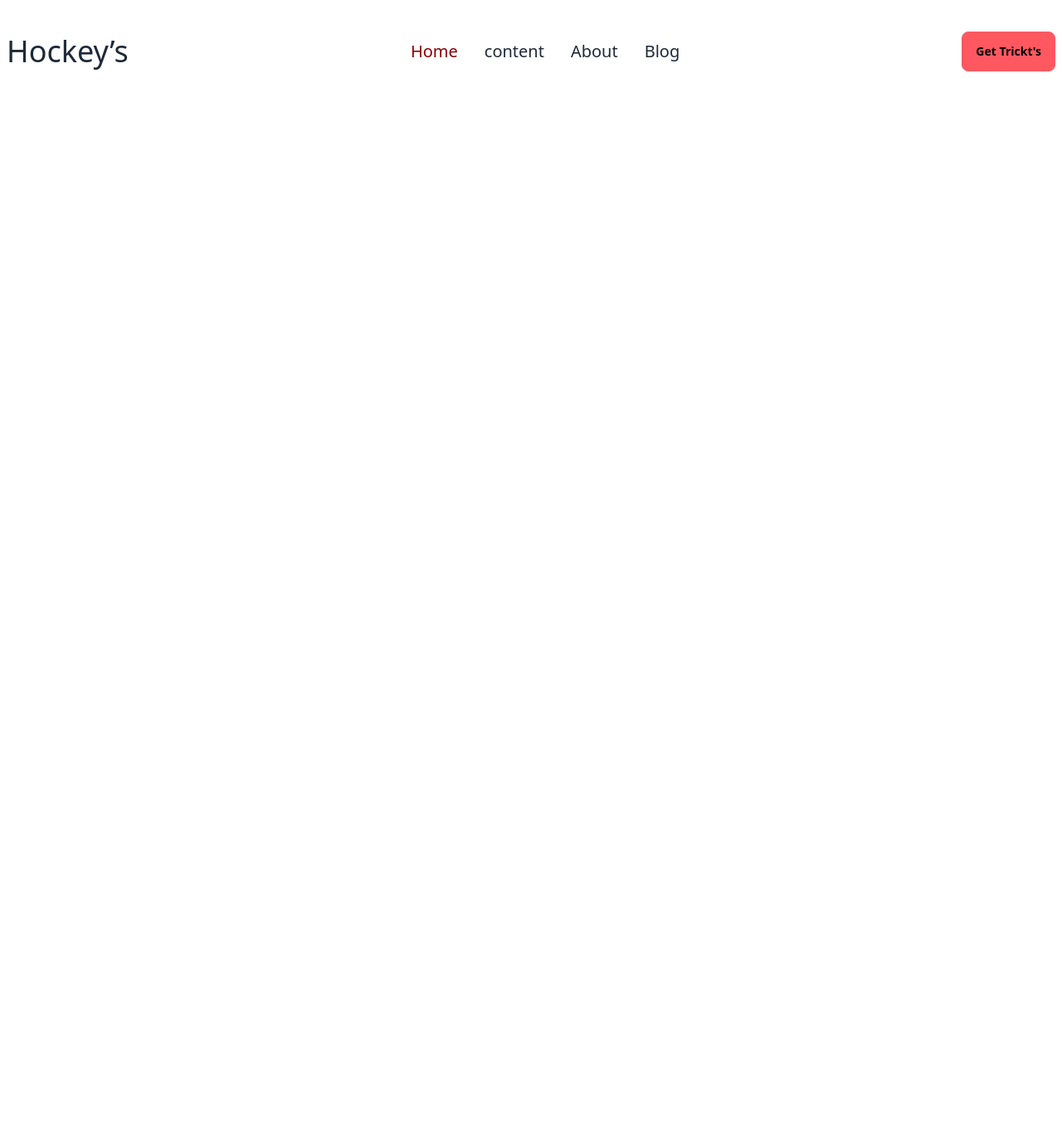
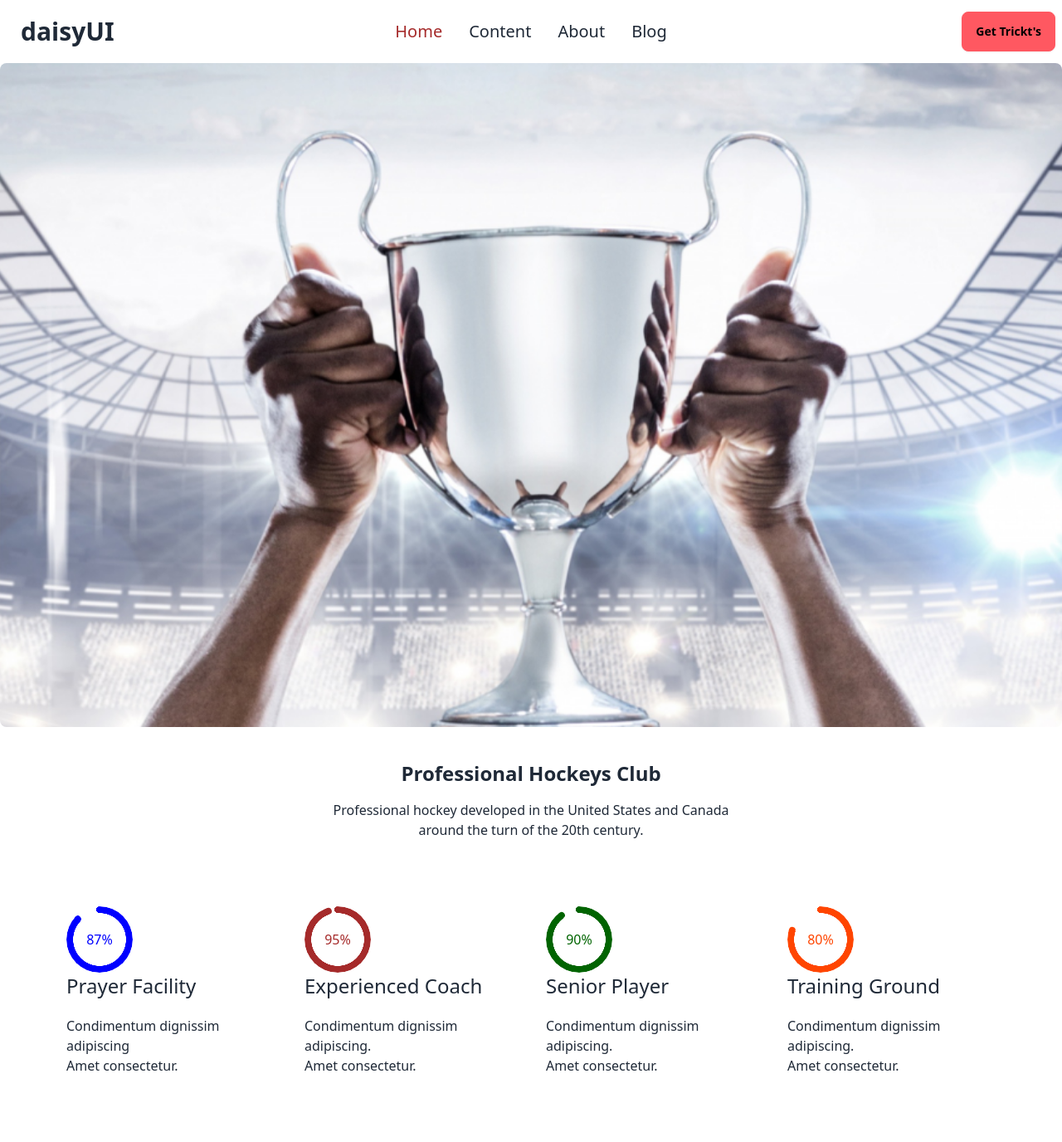
Before and after one commit to sumaiyadeb/assinment-3, a plain HTML site: page index.html in a window 1280 px wide. Shown: the whole page at 83% size. Before the commit the page ends 800 px from the top, so only its background shows below. Drawn offline with nearby package versions, Linux system fonts and the light colour scheme.

Commit message:
round-commit

```diff
--- a/index.html
+++ b/index.html
@@ -24,27 +24,88 @@
       };
     </script>
     <!--css style -->
-    <link rel="stylesheet" href="style.css">
+
   </head>
   <body>
-    <section class="menu">
-      <div class="nav">
-        <div class="text-4xl extrabold"><h1>Hockey’s</h1></div>
-        <ul class="flex text-xl">
-          <li><a href="#"> <span style="color: darkred;">Home</span></a></li>
-          <li><a href="#">content </a></li>
-          <li><a href="#">About</a></li>
-          <li><a href="#">Blog</a></li>
-        </ul>
-        <!--button section-->
-        <div>
+    <!--copy to desiy-->
+    <section>
+      <div class="navbar bg-base-100">
+        <div class="navbar-start">
+          <div class="dropdown">
+            <div tabindex="0" role="button" class="btn btn-ghost lg:hidden">
+              <svg xmlns="http://www.w3.org/2000/svg" class="h-5 w-5" fill="none" viewBox="0 0 24 24" stroke="currentColor"><path stroke-linecap="round" stroke-linejoin="round" stroke-width="2" d="M4 6h16M4 12h8m-8 6h16" /></svg>
+            </div>
+            <ul tabindex="0" class="menu menu-sm dropdown-content mt-3 z-[1] p-2 shadow bg-base-100 rounded-box w-52">
+              <li><a>Home</a></li>
+              <li>
+
+              </li>
+              <li><a></a></li>
+            </ul>
+          </div>
+          <a class="btn btn-ghost text-3xl">daisyUI</a>
+        </div>
+        <div class="navbar-center hidden lg:flex">
+          <ul class="menu menu-horizontal px-1">
+            <li><a class="text-xl"> <span style="color: brown;">Home</span></a></li>
+            <li><a class="text-xl">Content</a></li>
+            <li><a class="text-xl">About</a></li>
+           <li><a class="text-xl">Blog</a></li>
+          </ul>
+        </div>
+        <div class="navbar-end">
           <button class="btn btn-error">Get Trickt's</button>
         </div>
       </div>
-      </section>
+
+
+
+    </section>
       <!--background img section-->
+      <section>
+        <!--desiye ui use-->
+        <div>
+          <div class=" rounded-lg hero   min-h-screen" style="background-image: url(Images/1.png);"></div>
+         </div>
+         <!--kisu section baki acy-->
+  </section>
+  <div class="text-center ">
+    <h1 class="text-2xl pt-10 font-extrabold ">Professional Hockeys Club</h1>
+    <div>
+      <p class="pt-4">Professional hockey developed in the United States and Canada <br> around the turn of the 20th century.</p>
+    </div>
+  </div>
+  <!--round section-->
+  <section class="flex">
+    <!--first 87%-->
 
-    </header>
+      <div class="flex gap-10 px-20 py-20">
+        <div>
+          <div class="radial-progress" style="--value:87; color: blue;" role="progressbar ">87%</div>
+          <h3 class="text-2xl">Prayer Facility</h3>
+          <p class="pt-5"> Condimentum dignissim adipiscing <br>Amet consectetur.</p>
+        </div>
+        <!--second 95%-->
+        <div>
+          <div class="radial-progress" style="--value:95; color: brown;" role="progressbar">95%</div>
+            <h3 class="text-2xl">Experienced Coach</h3>
+        <p class="pt-5"> Condimentum dignissim adipiscing. <br>Amet consectetur.</p>
+        </div>
+        <!--90% thard-->
+        <div>
+          <div class="radial-progress" style="--value:90; color: darkgreen;" role="progressbar">90%</div>
+          <h3 class="text-2xl">Senior Player</h3>
+        <p class="pt-5"> Condimentum dignissim adipiscing. <br>Amet consectetur.</p>
+        </div>
+        <!--80% fourth-->
+        <div>
+          <div class="radial-progress" style="--value:80; color: orangered;" role="progressbar">80%</div>
+          <h3 class="text-2xl">Training Ground</h3>
+        <p class="pt-5"> Condimentum dignissim adipiscing. <br>Amet consectetur.</p>
+      </div>
+
+   </section>
+  </header>
     <main></main>
   </body>
 </html>
--- a/style.css
+++ /dev/null
@@ -1,10 +0,0 @@
-body {
-  margin: 0 100px;
-}
-.nav {
-  width: 100%;
-  display: flex;
-  justify-content: space-between;
-  align-items: center;
-  padding: 30px 0;
-}
```
